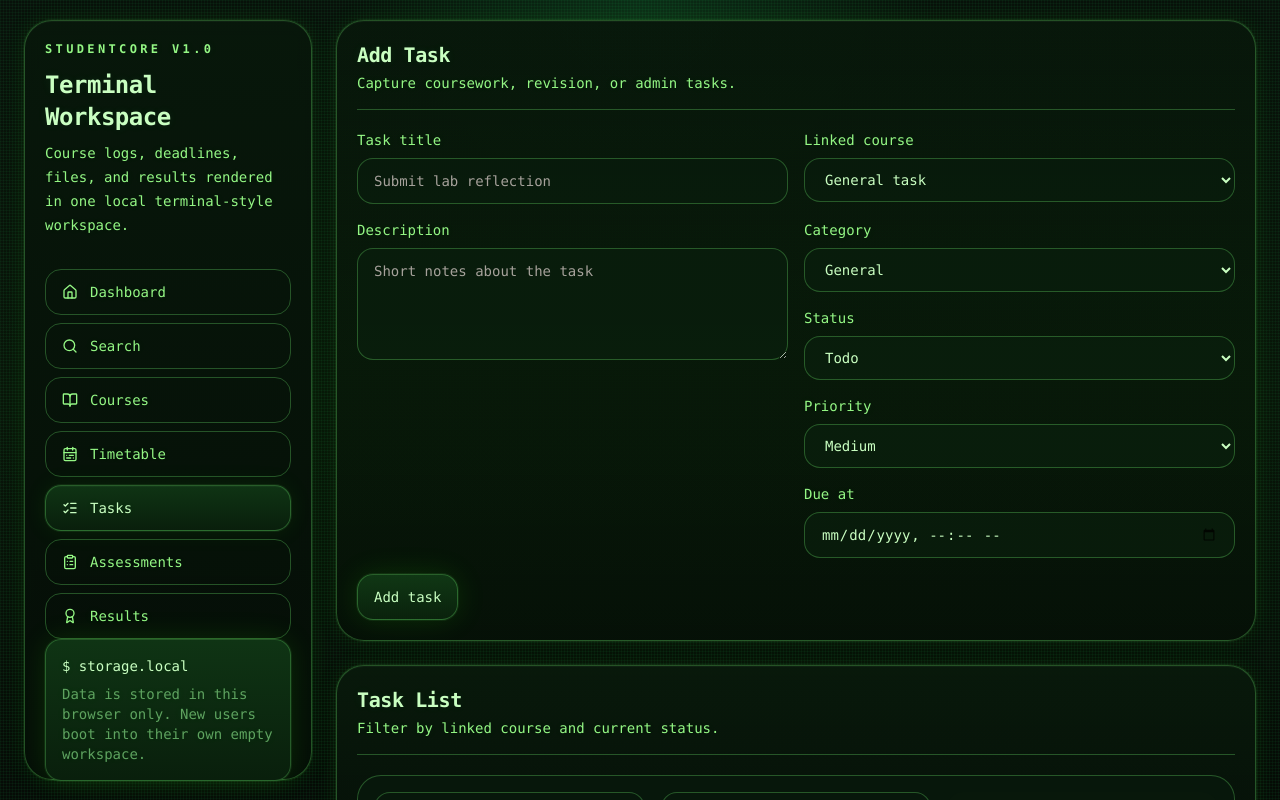
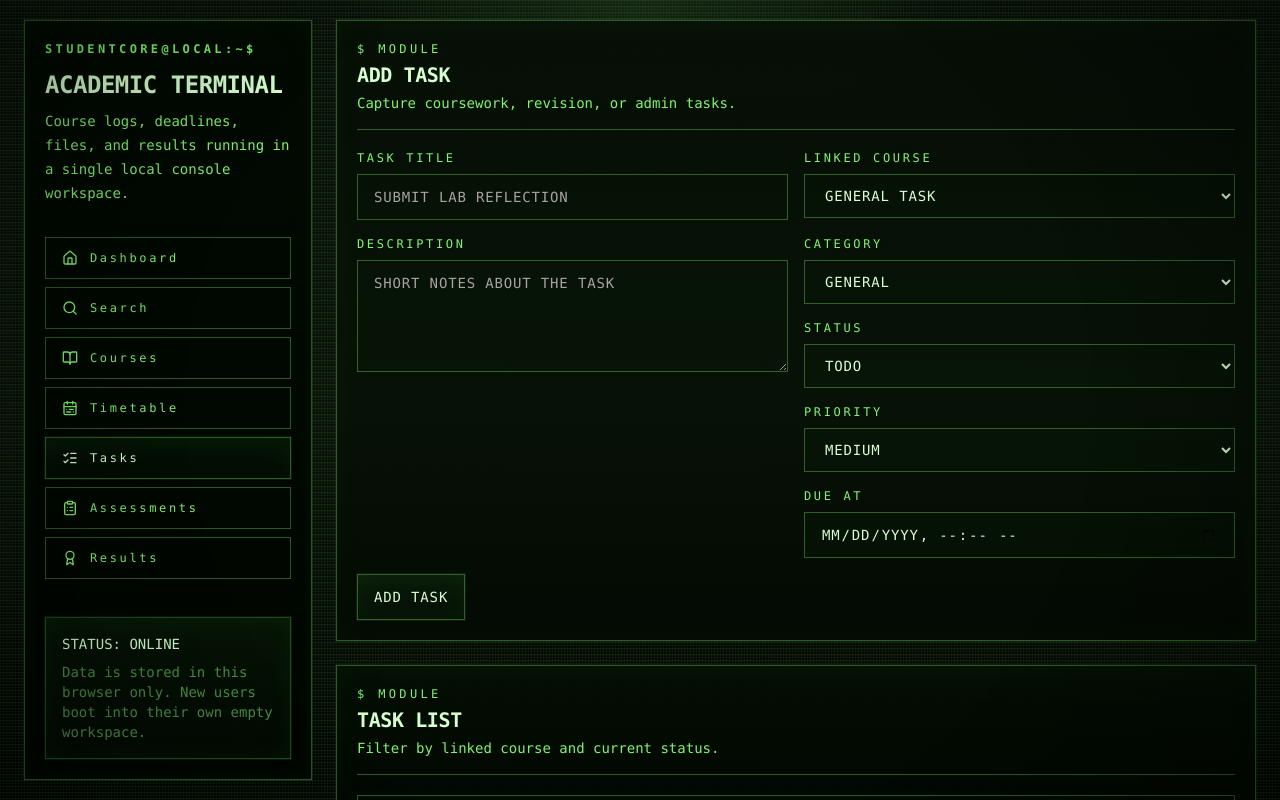
Before and after one commit to syafiadil1/studentcoresystem, a Next.js app: page /tasks in a window 1280 px wide. Shown: the top 800 px of the page. Built offline with nearby package versions, Linux system fonts and the light colour scheme.

Commit message:
Make UI fully terminal-styled

```diff
--- a/src/app/globals.css
+++ b/src/app/globals.css
@@ -1,14 +1,14 @@
 @import "tailwindcss";
 
 :root {
-  --background: #07110a;
-  --foreground: #94f784;
-  --panel: rgba(8, 24, 12, 0.88);
-  --panel-strong: rgba(6, 18, 9, 0.96);
-  --border: rgba(120, 255, 120, 0.28);
-  --muted: #5ea35f;
-  --muted-strong: #c9ffc1;
-  --accent: #32ff7e;
+  --background: #020702;
+  --foreground: #80f26d;
+  --panel: rgba(1, 11, 1, 0.96);
+  --panel-strong: rgba(0, 6, 0, 0.99);
+  --border: rgba(128, 242, 109, 0.34);
+  --muted: #4a8f45;
+  --muted-strong: #d7ffd0;
+  --accent: #8cff76;
 }
 
 @theme inline {
@@ -28,14 +28,15 @@ html {
 
 body {
   background:
-    linear-gradient(rgba(40, 255, 120, 0.045) 1px, transparent 1px),
-    linear-gradient(90deg, rgba(40, 255, 120, 0.045) 1px, transparent 1px),
-    radial-gradient(circle at top, rgba(40, 255, 120, 0.12), transparent 24%),
-    linear-gradient(180deg, #08110a 0%, #050905 100%);
-  background-size: 100% 3px, 3px 100%, auto, auto;
+    linear-gradient(rgba(128, 242, 109, 0.05) 1px, transparent 1px),
+    linear-gradient(90deg, rgba(128, 242, 109, 0.05) 1px, transparent 1px),
+    linear-gradient(180deg, rgba(128, 242, 109, 0.06) 0, rgba(128, 242, 109, 0.01) 2px, transparent 4px),
+    radial-gradient(circle at top, rgba(128, 242, 109, 0.1), transparent 24%),
+    linear-gradient(180deg, #020702 0%, #000300 100%);
+  background-size: 100% 3px, 3px 100%, 100% 6px, auto, auto;
   color: var(--foreground);
   font-family: var(--font-sans), monospace;
-  text-shadow: 0 0 10px rgba(80, 255, 120, 0.08);
+  text-shadow: 0 0 8px rgba(128, 242, 109, 0.08);
 }
 
 body::before {
@@ -43,8 +44,19 @@ body::before {
   position: fixed;
   inset: 0;
   pointer-events: none;
-  background: linear-gradient(180deg, transparent 0%, rgba(57, 255, 20, 0.03) 50%, transparent 100%);
+  background:
+    linear-gradient(180deg, transparent 0%, rgba(128, 242, 109, 0.04) 50%, transparent 100%),
+    linear-gradient(180deg, rgba(255, 255, 255, 0.015), rgba(255, 255, 255, 0));
   mix-blend-mode: screen;
+  opacity: 0.9;
+}
+
+body::after {
+  content: "";
+  position: fixed;
+  inset: 0;
+  pointer-events: none;
+  background: radial-gradient(circle at center, transparent 60%, rgba(0, 0, 0, 0.35) 100%);
 }
 
 h1,
@@ -53,6 +65,7 @@ h3,
 h4 {
   font-family: var(--font-display), monospace;
   letter-spacing: -0.02em;
+  text-transform: uppercase;
 }
 
 a,
@@ -72,6 +85,10 @@ textarea {
 ::selection {
   background: rgba(80, 255, 120, 0.3);
   color: #031006;
+}
+
+:where([class*="rounded-"]) {
+  border-radius: 0 !important;
 }
 
 :where(.text-stone-900) {
@@ -107,14 +124,14 @@ textarea {
 }
 
 :where(.bg-stone-900) {
-  background: linear-gradient(180deg, #0f3414 0%, #091f0c 100%) !important;
+  background: linear-gradient(180deg, #061406 0%, #030903 100%) !important;
   color: var(--muted-strong) !important;
   border: 1px solid rgba(120, 255, 120, 0.25);
-  box-shadow: 0 0 0 1px rgba(120, 255, 120, 0.08), 0 0 30px rgba(57, 255, 20, 0.12);
+  box-shadow: 0 0 0 1px rgba(120, 255, 120, 0.08), inset 0 0 24px rgba(57, 255, 20, 0.06);
 }
 
 :where(.bg-\[\#fffaf3\]\/90) {
-  background: linear-gradient(180deg, rgba(8, 23, 11, 0.96) 0%, rgba(5, 14, 7, 0.96) 100%) !important;
+  background: linear-gradient(180deg, rgba(2, 10, 2, 0.98) 0%, rgba(0, 5, 0, 0.98) 100%) !important;
 }
 
 :where(.placeholder\:text-stone-400::placeholder) {
@@ -126,12 +143,34 @@ textarea {
 :where(.shadow-lg) {
   box-shadow:
     0 0 0 1px rgba(120, 255, 120, 0.08),
-    0 0 24px rgba(57, 255, 20, 0.08),
-    inset 0 1px 0 rgba(170, 255, 170, 0.04) !important;
+    inset 0 0 30px rgba(57, 255, 20, 0.04) !important;
 }
 
 :where(input),
 :where(select),
 :where(textarea) {
   caret-color: var(--accent);
+  border-radius: 0 !important;
 }
+
+:where(button),
+:where(a) {
+  border-radius: 0 !important;
+}
+
+:where(input),
+:where(select),
+:where(textarea),
+:where(button) {
+  text-transform: uppercase;
+  letter-spacing: 0.06em;
+}
+
+:where(main a:hover),
+:where(button:hover) {
+  box-shadow: inset 0 0 18px rgba(128, 242, 109, 0.08);
+}
+
+:where(hr) {
+  border-color: var(--border);
+}
--- a/src/components/app-shell.tsx
+++ b/src/components/app-shell.tsx
@@ -25,13 +25,13 @@ export function AppShell({ children }: { children: React.ReactNode }) {
           <div className="flex h-full flex-col rounded-[28px] border border-stone-200/80 bg-[#fffaf3]/90 p-5 shadow-[0_24px_80px_rgba(80,54,36,0.08)] backdrop-blur">
             <div className="mb-8">
               <p className="text-xs font-semibold uppercase tracking-[0.28em] text-stone-500">
-                StudentCore v1.0
+                studentcore@local:~$
               </p>
               <h1 className="mt-3 text-2xl font-semibold tracking-tight text-stone-900">
-                Terminal Workspace
+                Academic Terminal
               </h1>
               <p className="mt-2 text-sm leading-6 text-stone-600">
-                Course logs, deadlines, files, and results rendered in one local terminal-style workspace.
+                Course logs, deadlines, files, and results running in a single local console workspace.
               </p>
             </div>
 
@@ -52,14 +52,14 @@ export function AppShell({ children }: { children: React.ReactNode }) {
                     )}
                   >
                     <Icon className="h-4 w-4" />
-                    {item.label}
+                    <span className="text-xs tracking-[0.22em]">{item.label}</span>
                   </Link>
                 );
               })}
             </nav>
 
             <div className="mt-auto rounded-2xl bg-stone-900 px-4 py-4 text-sm text-stone-100">
-              <p className="font-medium">$ storage.local</p>
+              <p className="font-medium">STATUS: ONLINE</p>
               <p className="mt-2 text-stone-300">
                 Data is stored in this browser only. New users boot into their own empty workspace.
               </p>
--- a/src/components/ui.tsx
+++ b/src/components/ui.tsx
@@ -15,7 +15,8 @@ export function Section({
     <section className="rounded-[28px] border border-stone-200/80 bg-[#fffaf3]/90 p-5 shadow-[0_24px_80px_rgba(80,54,36,0.08)]">
       <div className="mb-5 flex flex-col gap-3 border-b border-stone-200 pb-4 md:flex-row md:items-end md:justify-between">
         <div>
-          <h2 className="text-xl font-semibold tracking-tight text-stone-900">{title}</h2>
+          <p className="text-xs uppercase tracking-[0.28em] text-stone-500">$ module</p>
+          <h2 className="mt-1 text-xl font-semibold tracking-tight text-stone-900">{title}</h2>
           {description ? <p className="mt-1 text-sm text-stone-600">{description}</p> : null}
         </div>
         {action}
@@ -45,7 +46,7 @@ export function StatCard({
 
   return (
     <div className="rounded-3xl border border-stone-200 bg-white/70 p-5">
-      <p className="text-sm text-stone-500">{label}</p>
+      <p className="text-xs uppercase tracking-[0.24em] text-stone-500">[{label}]</p>
       <div className="mt-4 flex items-center justify-between">
         <p className="text-3xl font-semibold tracking-tight text-stone-900">{value}</p>
         <span className={cn("rounded-full px-3 py-1 text-xs font-semibold uppercase tracking-[0.2em]", toneClass)}>
@@ -65,7 +66,8 @@ export function EmptyState({
 }) {
   return (
     <div className="rounded-3xl border border-dashed border-stone-300 bg-stone-50/80 p-8 text-center">
-      <h3 className="text-lg font-semibold text-stone-900">{title}</h3>
+      <p className="text-xs uppercase tracking-[0.28em] text-stone-500">no_output</p>
+      <h3 className="mt-2 text-lg font-semibold text-stone-900">{title}</h3>
       <p className="mt-2 text-sm leading-6 text-stone-600">{copy}</p>
     </div>
   );
@@ -116,7 +118,7 @@ export function Field({
 }) {
   return (
     <label className="block">
-      <span className="mb-2 block text-sm font-medium text-stone-700">{label}</span>
+      <span className="mb-2 block text-xs font-medium uppercase tracking-[0.22em] text-stone-700">{label}</span>
       {children}
     </label>
   );
```
